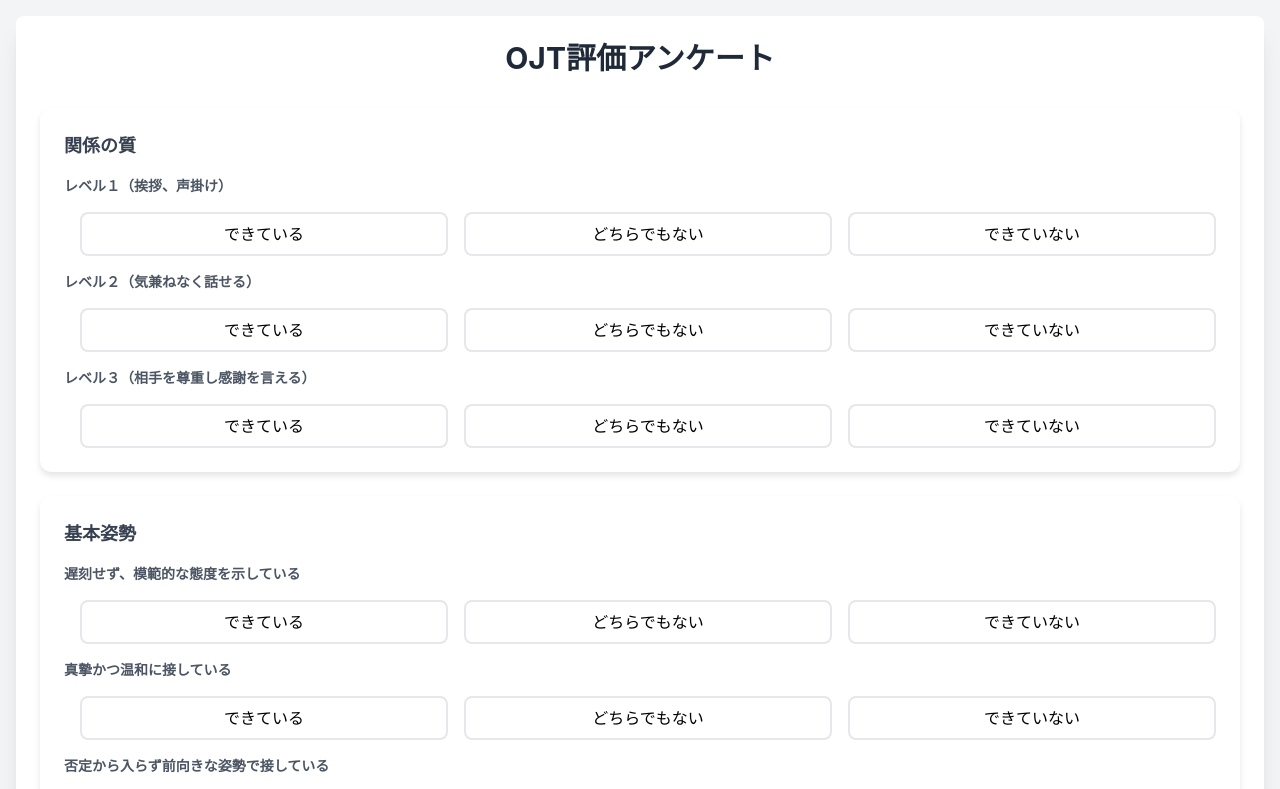
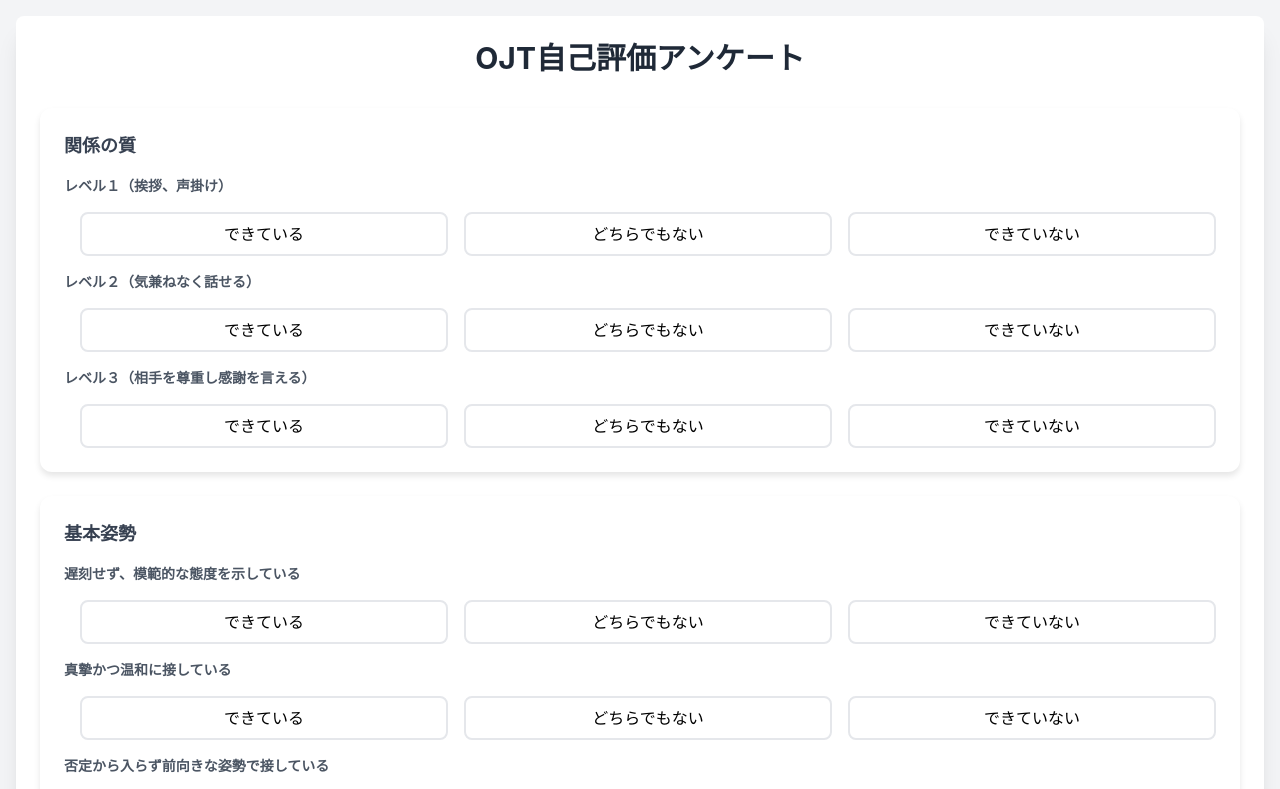
Before and after one commit to cs-kaneta/ojt_enquete, a plain HTML site: page index.html in a window 1280 px wide. Shown: the top 789 px of the page. Drawn offline with nearby package versions, Linux system fonts and the light colour scheme.

Commit message:
Add files via upload

```diff
--- a/index.html
+++ b/index.html
@@ -51,7 +51,7 @@
 <body class="bg-gray-100 flex items-center justify-center min-h-screen p-4">
 
     <div id="survey-container" class="container mx-auto p-6 bg-white rounded-lg shadow-xl">
-        <h1 class="text-3xl font-bold text-center text-gray-800 mb-8">OJT評価アンケート</h1>
+        <h1 class="text-3xl font-bold text-center text-gray-800 mb-8">OJT自己評価アンケート</h1>
         <form id="survey-form" class="space-y-6">
             <!-- Question Category 1 -->
             <div class="question-card p-6">
```
